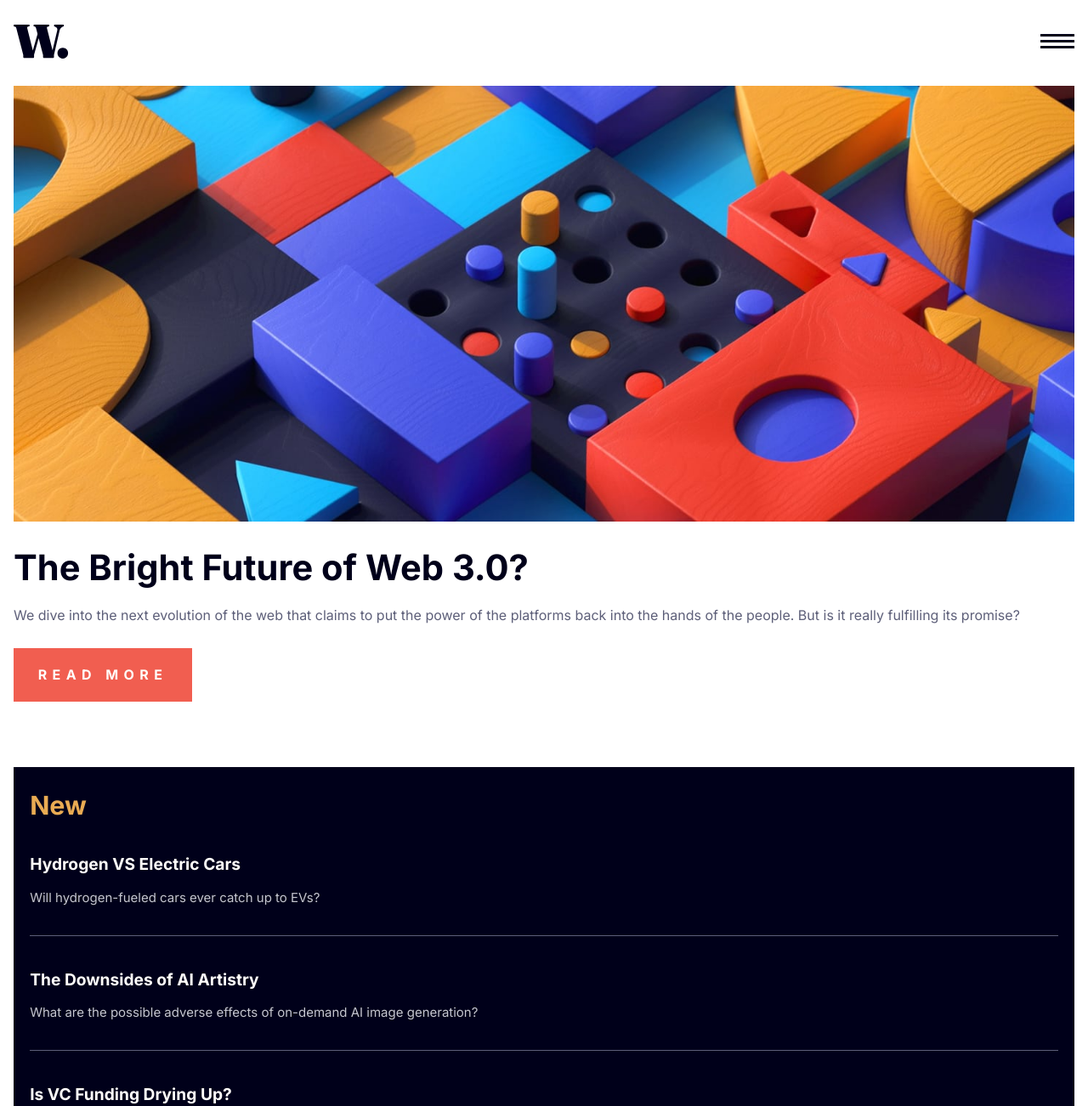
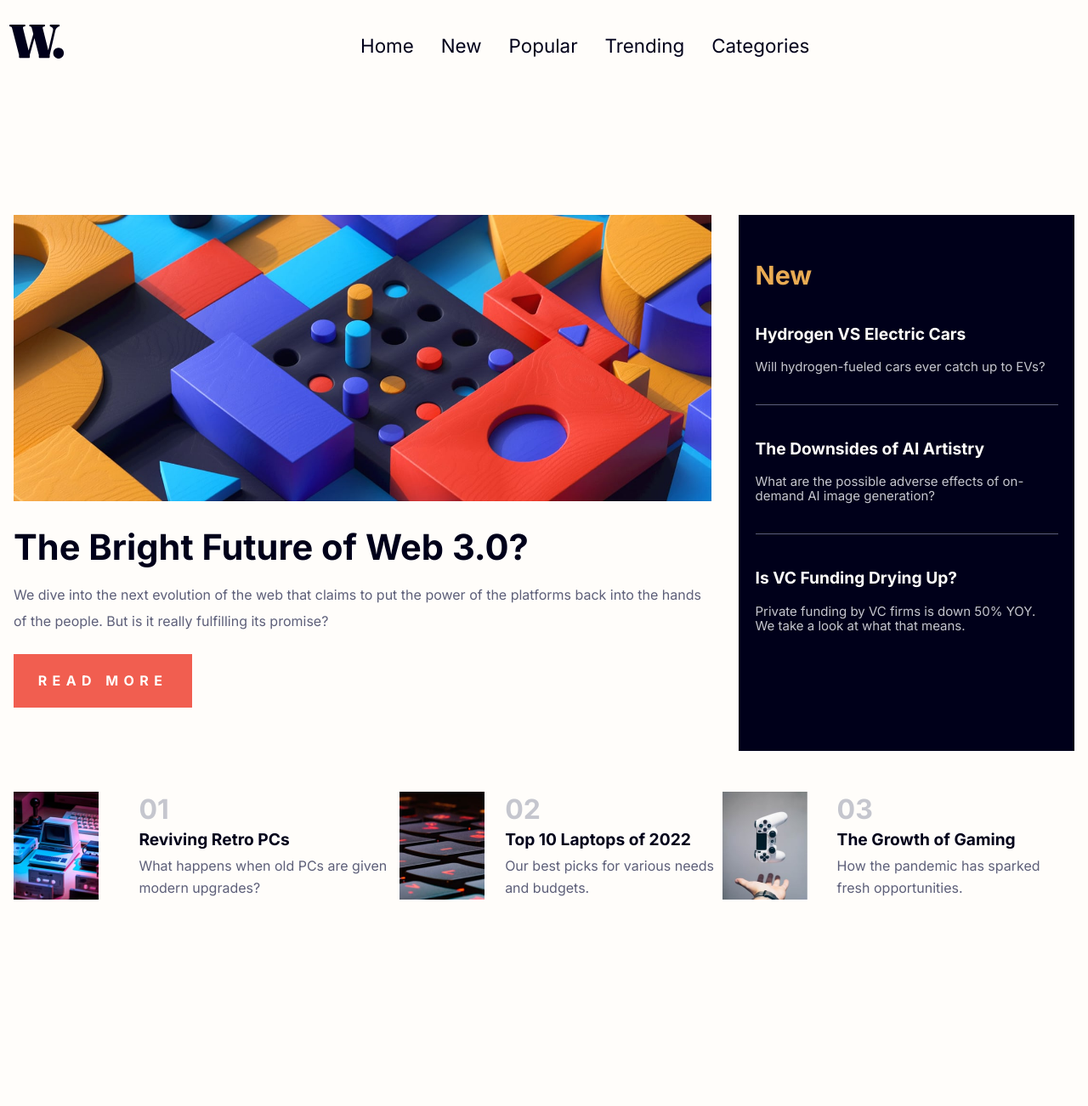
Before and after one commit to martinc1402/News-Homepage-Main, a plain HTML site: page index.html in a window 1280 px wide. Shown: the top 1302 px of the page at 85% size. After the commit the page ends 1137 px from the top, so only its background shows below. Drawn offline with Linux system fonts and the light colour scheme.

Commit message:
started working on styles for grid based desktop layout

```diff
--- a/index.html
+++ b/index.html
@@ -13,11 +13,19 @@
   <title>Frontend Mentor | News homepage</title>
 </head>
 <body>
-<header class="header-section">
+<header id="header-section" class="header-section">
   <div class="logo-container">
     <img class="logo" src="assets/images/logo.svg" alt="A logo of a W" />
   </div>
-  <nav id="main-nav" class="main-nav">
+  <nav class="mobile-nav">
+   <a href="#" id="menu-open" class="menu-open" aria-label="Open the menu">
+    <img src="assets/images/icon-menu.svg" class="icon-menu">
+   </a>
+  </nav>
+  <div id="side-nav" class="side-nav">
+    <a href="#" id="menu-close" class="menu-close" aria-label="Close the menu">
+      <img src="assets/images/icon-menu-close.svg" class="icon-menu">
+     </a>
     <ul>
       <li>Home</li>
       <li>New</li>
@@ -25,14 +33,10 @@
       <li>Trending</li>
       <li>Categories</li>
     </ul>
-  </nav>
-  <nav class="mobile-nav">
-   <a="#" id="menu-toggle" class="menu-toggle" aria-label="Open the menu">
-    <img src="assets/images/icon-menu.svg" class="icon-menu">
-   </a>
-  </nav>
+  </div>
+</header>
 
-</header>
+
 
 <section class="hero-section">
   <div class="hero-image">
@@ -43,7 +47,7 @@
       <img class ="mobile-image" src="assets/images/image-web-3-mobile.jpg" alt="A pretty image">
   </picture>
   </div>
-  <h1 class="main-heading">The Bright Future of Web 3.0?</h1>
+  <h1 id="main-heading" class="main-heading">The Bright Future of Web 3.0?</h1>
   <p class="main-description">We dive into the next evolution of the web that claims to put the power of the platforms back into the hands of the people.
     But is it really fulfilling its promise?</p>
     <button class="read-more-btn">Read more</button>
--- a/script.js
+++ b/script.js
@@ -0,0 +1,13 @@
+
+// Target the pop out side nav on mobile
+const sideNav = document.getElementById('side-nav');
+
+//When the user clicks the open hamburger, display the side nav
+document.querySelector('.icon-menu').onclick = function(){
+ sideNav.style.display = 'block';
+}
+
+// When the user clicks the close icon, hide the side nav
+document.querySelector('.menu-close').onclick = function(){
+  sideNav.style.display = 'none';
+}
--- a/style.css
+++ b/style.css
@@ -4,23 +4,72 @@ body {
     font-family: 'Inter', sans-serif;
     font-size: 15px;
     color: 	hwb(236 36% 53%);
-    margin: 0 1rem;
+    background-color: hwb(36 98% 0%);
+    width: 100%;
+
 }
 
+/* Header and Nav section */
+
 .header-section {
-    display: flex;
-    justify-content: space-between;
-    align-items: center;
-    padding: 1.8rem 0;
+    padding: 1.8rem 0.7rem;
+    display: block;
+    background-color: hwb(36 98% 0%);
+    width: 100%;
 }
 
 
-/* Hide Desktop Nav by default */
-.main-nav {
-    display: none;
+
+.mobile-nav {
+    top: 2.5rem;
+    right: 3.2rem;
+    position: absolute;
 }
 
+.icon-menu {
+    z-index: 100;
+}
+
+.icon-menu:hover {
+    cursor: pointer;
+}
+
+
+
+
+.side-nav {
+padding-top: 7rem;
+   position: absolute;
+   top: 0;
+   right: 0;
+    background-color: hsl(36, 100%, 99%);
+    color: 	hsl(240, 100%, 5%);
+    font-size: 1.4rem;
+    z-index: 99;
+    width: 70%;
+    height: 100vh;
+    display: block;
+}
+
+.side-nav ul {
+    list-style-type: none;
+    line-height: 4rem;
+}
+
+.menu-close {
+    position: absolute;
+    top: 2rem;
+    right: 3rem;
+}
+
+
+/* End of Header and Nav section */
+
 /* Hero Section */
+
+.hero-section {
+    margin: 0 1rem;
+}
 
 .mobile-image {
 width: 100%;
@@ -62,6 +111,7 @@ object-fit: cover;
 .stories-section {
     background-color: hsl(240, 100%, 5%);
     padding: 0 1.2rem;
+    margin: 0 1rem;
 }
 
 .stories-heading {
@@ -81,6 +131,10 @@ object-fit: cover;
     border: none;
 }
 
+.redrum {
+    background-color: red !important;
+}
+
 
 .story-subheading {
     color: hsl(36, 100%, 99%);
@@ -95,6 +149,13 @@ object-fit: cover;
 
 
 /* Feature articles section */
+
+.feature-articles {
+    margin-top: 3rem;
+    margin-right:1rem;
+    margin-left: 1rem;
+}
+
 .article-heading {
     color: hsl(233, 8%, 79%);
     font-size: 2rem;
@@ -107,6 +168,7 @@ object-fit: cover;
 .article-subheading {
     color: hsl(240, 100%, 5%);
     font-size: 1.2rem;
+    margin-top: 0.3rem;
     margin-bottom: 0;
 }
 
@@ -114,14 +176,13 @@ object-fit: cover;
     display: flex;
     justify-content: center;
     align-items: start;
-    padding-top: 1rem;
+    padding-top: 0.4rem 0;
+    margin-bottom: 1.6rem;
 }
 
 .feature-story-image-container {
-   display: flex;
-   align-items: center;
-   justify-content: center;
-   padding-right: 1rem;
+   flex: 1;
+   margin-right: 0.5rem;
 }
 
 .feature-story-image {
@@ -129,15 +190,79 @@ object-fit: cover;
 }
 
 .feature-story-text-container {
-   width: 70%;
    padding-top: 0.2rem;
-   padding-bottom: 1.2rem;
+   padding-bottom: 0.6rem;
+   flex: 2.2;
+   max-height: 127px;
 }
 
 
 .article-description {
 color: hsl(236, 13%, 42%);
-font-size: 1.05rem;
+font-size: 1rem;
+padding: 0;
+margin-top: 0.5rem;
+line-height: 1.6rem;
 
 }
 /* End of feature articles section */
+
+
+
+/* Desktop Styles */
+
+@media (min-width: 1100px) {
+
+    body {
+        display: grid;
+        grid-template-columns: 1fr 1fr 1fr;
+        grid-template-rows: 1fr 2.5fr 1fr;
+        grid-template-areas:
+        "logo menu menu"
+        "main main new"
+        "stories stories stories";
+    }
+
+    .mobile-nav {
+        display: none;
+    }
+
+    .logo-container {
+        grid-area: logo;
+    }
+
+    .side-nav {
+        grid-area: menu;
+        padding: 0;
+        max-height: 100px;
+    }
+
+    .menu-close {
+        display: none;
+    }
+
+    .side-nav ul {
+        display: flex;
+        flex-direction: row;
+    }
+
+    .side-nav ul li {
+     margin-right: 2rem;
+    }
+
+    .hero-section {
+        grid-area: main;
+    }
+
+
+    .stories-section {
+        grid-area: new;
+    }
+
+    .feature-articles {
+        grid-area: stories;
+        display: flex;
+    }
+
+
+}
```
